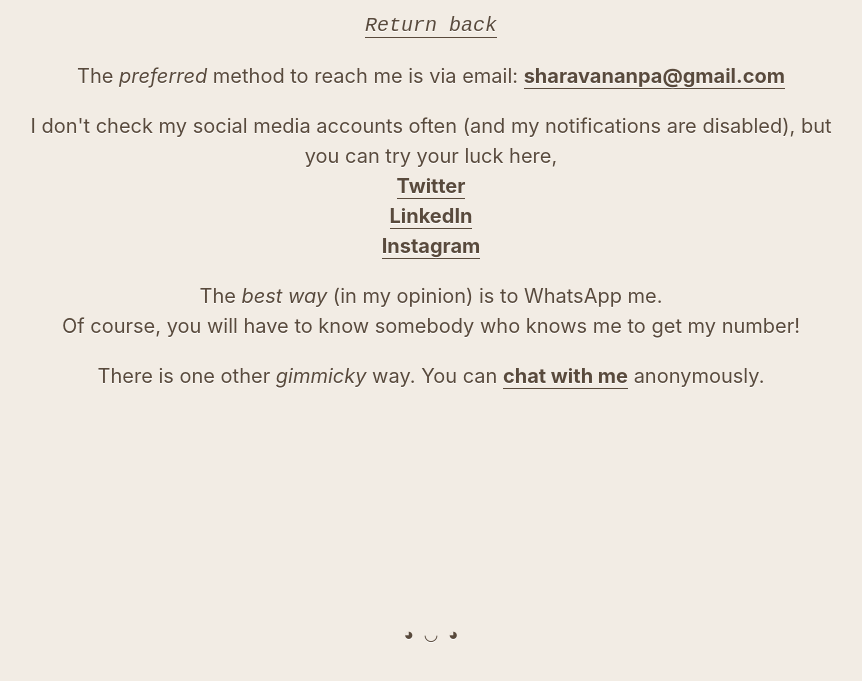
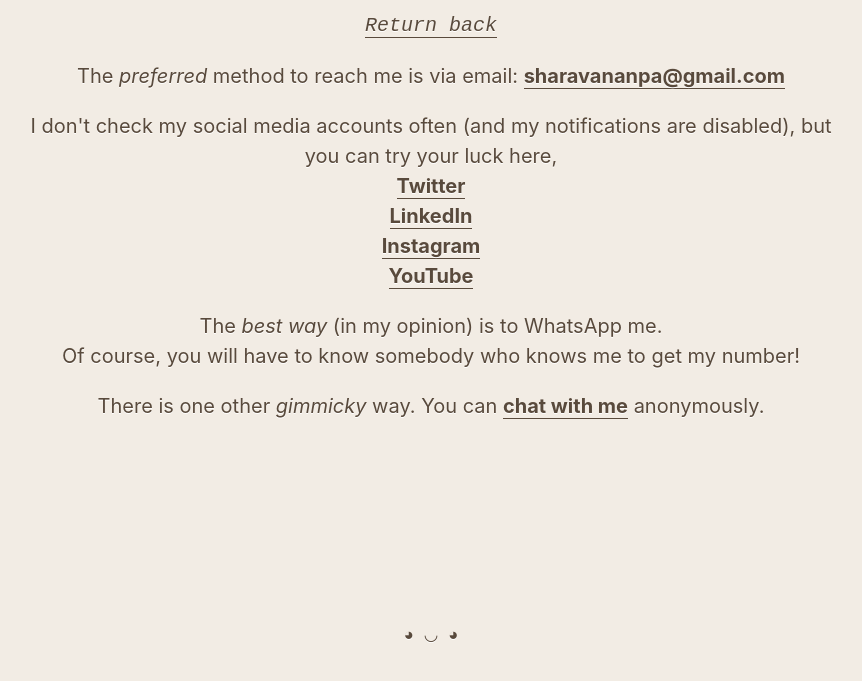
Before and after one commit to sharavananpa/My-Personal-Website, a plain HTML site: page contact.html in a window 1280 px wide. Shown: the part 119-800 px from the top of the page, without its empty margins (209-1071 px from the left). Drawn offline with Linux system fonts and the light colour scheme.

Commit message:
Add YouTube link

```diff
--- a/contact.html
+++ b/contact.html
@@ -23,15 +23,19 @@
             The <em>preferred</em> method to reach me is via email: <a href="mailto:sharavananpa@gmail.com?subject=Hello%20there!&body=I%20found%20your%20website!" target="_blank" rel="noopener noreferrer">sharavananpa@gmail.com</a>
         </p>
         <p>
-            I don't check my social media accounts often (and my notifications are disabled), but you can try your luck
-            here, <br>
-            <a href="https://twitter.com/sharavananpa" target="_blank" rel="noopener noreferrer">Twitter</a> <br>
+            I don't check my social media accounts often (and my notifications are disabled), but you can try your luck here,
+            <br>
+            <a href="https://twitter.com/sharavananpa" target="_blank" rel="noopener noreferrer">Twitter</a>
+            <br>
             <a href="https://www.linkedin.com/in/sharavananpa/" target="_blank" rel="noopener noreferrer">LinkedIn</a>
             <br>
             <a href="https://www.instagram.com/_sharavananpa/" target="_blank" rel="noopener noreferrer">Instagram</a>
+            <br>
+            <a href="https://www.youtube.com/@sharavananpa" target="_blank" rel="noopener noreferrer">YouTube</a>
         </p>
         <p>
-            The <em>best way</em> (in my opinion) is to WhatsApp me. <br>
+            The <em>best way</em> (in my opinion) is to WhatsApp me.
+            <br>
             Of course, you will have to know somebody who knows me to get my number!
         </p>
         <p>
```
